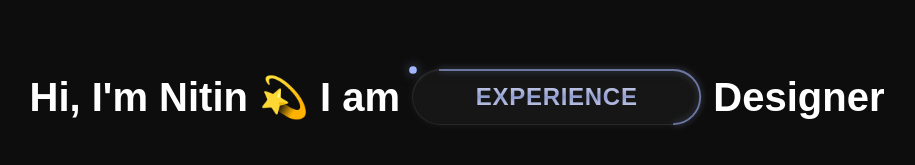
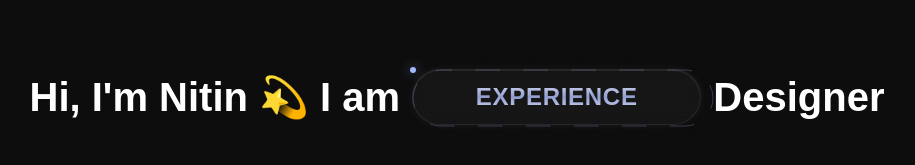
Before and after one commit to borgirnitin/animated-text, a Next.js app: page / in a window 1280 px wide. Shown: the part 303-468 px from the top of the page, without its empty margins (183-1098 px from the left). Built offline with nearby package versions, Linux system fonts and the light colour scheme; a web font is replaced by a local one.

Commit message:
Update index.js

```diff
--- a/pages/index.js
+++ b/pages/index.js
@@ -4,34 +4,22 @@ import { motion, AnimatePresence } from "framer-motion";
 export default function AnimatedHero() {
   const titles = useMemo(() => ["PRODUCT", "UX / UI", "EXPERIENCE", "INDUSTRIAL"], []);
   const [index, setIndex] = useState(0);
-  const [progress, setProgress] = useState(0);
 
   useEffect(() => {
-    const titleInterval = setInterval(() => {
+    const interval = setInterval(() => {
       setIndex((prev) => (prev + 1) % titles.length);
     }, 2000);
-    return () => clearInterval(titleInterval);
+    return () => clearInterval(interval);
   }, [titles.length]);
-
-  // Animate trail dot along border
-  useEffect(() => {
-    let frame = 0;
-    const animate = () => {
-      setProgress((prev) => (prev + 1) % 1000);
-      frame = requestAnimationFrame(animate);
-    };
-    frame = requestAnimationFrame(animate);
-    return () => cancelAnimationFrame(frame);
-  }, []);
-
-  const dashOffset = 1000 - progress;
 
   return (
     <>
       <style>{`
         @import url('https://fonts.googleapis.com/css2?family=General+Sans:wght@400;700&display=swap');
 
-        * { box-sizing: border-box; }
+        * {
+          box-sizing: border-box;
+        }
         body {
           margin: 0;
           font-family: 'General Sans', sans-serif;
@@ -42,10 +30,8 @@ export default function AnimatedHero() {
           position: relative;
           width: 13ch;
           height: 3.5rem;
+          padding: 0 1.25rem;
           border-radius: 9999px;
-          display: flex;
-          justify-content: center;
-          align-items: center;
           background: rgba(255, 255, 255, 0.04);
           border: 1px solid rgba(255, 255, 255, 0.08);
           backdrop-filter: blur(8px);
@@ -53,6 +39,10 @@ export default function AnimatedHero() {
           box-shadow:
             inset 0 1px 1px rgba(255, 255, 255, 0.08),
             0 0 8px rgba(255, 255, 255, 0.06);
+          display: flex;
+          justify-content: center;
+          align-items: center;
+          overflow: visible;
         }
 
         .animated-text {
@@ -70,26 +60,34 @@ export default function AnimatedHero() {
           position: absolute;
           top: 0;
           left: 0;
-          width: 100%;
-          height: 100%;
-          z-index: 3;
+          width: 300px;
+          height: 56px;
+          z-index: 5;
           overflow: visible;
           pointer-events: none;
         }
 
         .trail-path {
-          stroke: #a2b7ff88;
-          stroke-width: 2;
+          stroke: #a2b7ff44;
+          stroke-width: 1;
           stroke-linecap: round;
-          stroke-dasharray: 1000;
+          stroke-dasharray: 24;
+          stroke-dashoffset: 0;
           fill: none;
-          filter: drop-shadow(0 0 4px #a2b7ffcc);
+          animation: dashMove 3s linear infinite;
+          filter: drop-shadow(0 0 6px #a2b7ff55);
         }
 
-        .glow-dot {
-          r: 4;
+        @keyframes dashMove {
+          to {
+            stroke-dashoffset: -100;
+          }
+        }
+
+        .dot {
+          r: 3;
           fill: #a2b7ff;
-          filter: drop-shadow(0 0 6px #a2b7ff88);
+          filter: drop-shadow(0 0 6px #a2b7ff99);
         }
       `}</style>
 
@@ -98,6 +96,7 @@ export default function AnimatedHero() {
         justifyContent: "center",
         alignItems: "center",
         height: "100vh",
+        width: "100%",
         padding: "2rem",
         fontFamily: "'General Sans', sans-serif",
         fontWeight: 700,
@@ -127,28 +126,30 @@ export default function AnimatedHero() {
             </motion.span>
           </AnimatePresence>
 
-          <svg className="border-svg" viewBox="0 0 300 56" preserveAspectRatio="none">
+          {/* SVG border animation */}
+          <svg className="border-svg" viewBox="0 0 300 56">
+            {/* Trail */}
             <path
+              className="trail-path"
               d="M 28,0 H 272 A 28,28 0 0 1 300,28 A 28,28 0 0 1 272,56 H 28 A 28,28 0 0 1 0,28 A 28,28 0 0 1 28,0 Z"
-              className="trail-path"
-              strokeDashoffset={dashOffset}
             />
-            <circle
-              className="glow-dot"
-              r="3"
-            >
+
+            {/* Moving Dot */}
+            <circle className="dot">
               <animateMotion
-                dur="4s"
+                dur="3s"
                 repeatCount="indefinite"
                 rotate="auto"
               >
-                <mpath href="#movingPath" />
-                <path
-                  id="movingPath"
-                  d="M 28,0 H 272 A 28,28 0 0 1 300,28 A 28,28 0 0 1 272,56 H 28 A 28,28 0 0 1 0,28 A 28,28 0 0 1 28,0 Z"
-                />
+                <mpath xlinkHref="#path" />
               </animateMotion>
             </circle>
+
+            <path
+              id="path"
+              d="M 28,0 H 272 A 28,28 0 0 1 300,28 A 28,28 0 0 1 272,56 H 28 A 28,28 0 0 1 0,28 A 28,28 0 0 1 28,0 Z"
+              fill="none"
+            />
           </svg>
         </div>
 
```
